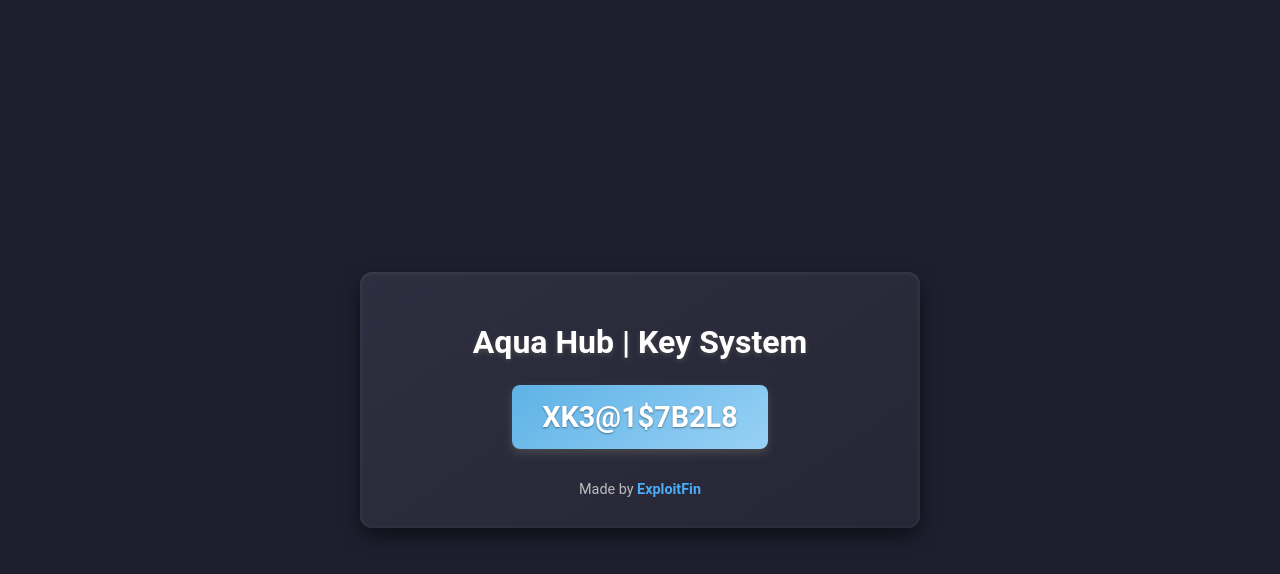
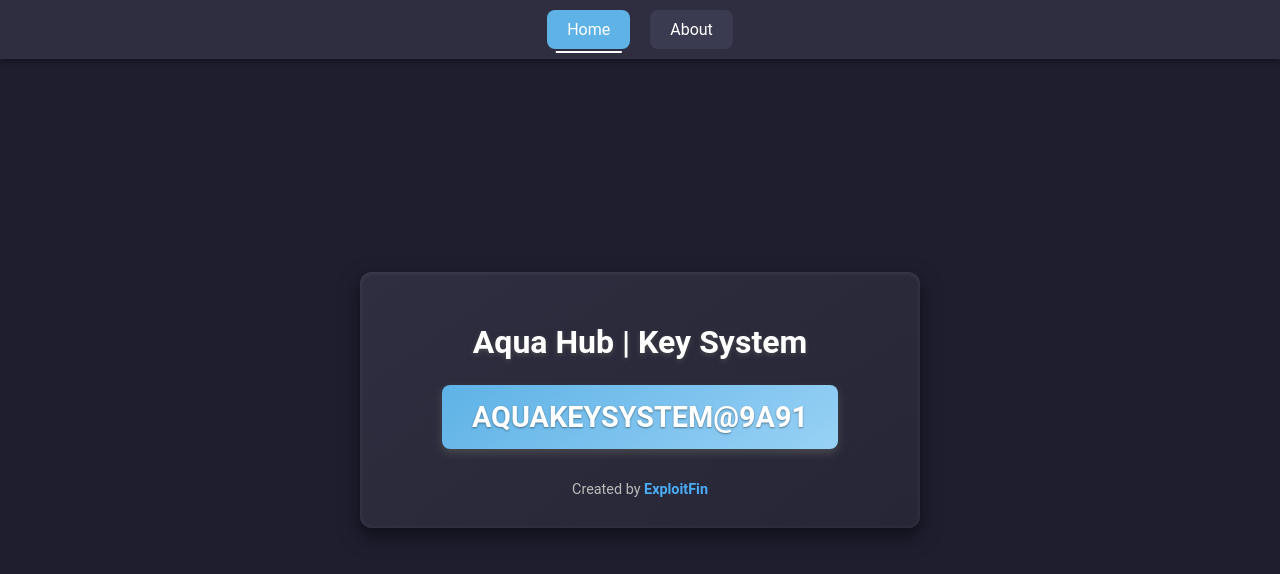
Before and after one commit to ExploitFin/E, a plain HTML site: page index.html in a window 1280 px wide. Drawn offline with Linux system fonts and the light colour scheme.

Commit message:
Update index.html

```diff
--- a/index.html
+++ b/index.html
@@ -1,10 +1,9 @@
-
 <!DOCTYPE html>
 <html lang="en">
 <head>
     <meta charset="UTF-8">
     <meta name="viewport" content="width=device-width, initial-scale=1.0">
-    <title>Aqua Hub | Key System</title>
+    <title>Aqua Hub's Key System</title>
     <style>
         body {
             background-color: #1e1e2f;
@@ -17,8 +16,63 @@
             justify-content: center;
             align-items: center;
             height: 100vh;
+            flex-direction: column;
         }
 
+        /* Tabs Style */
+        .tabs {
+            width: 100%;
+            position: fixed;
+            top: 0;
+            background-color: #2e2e40;
+            padding: 10px 0;
+            display: flex;
+            justify-content: center;
+            box-shadow: 0 4px 6px rgba(0, 0, 0, 0.3);
+            z-index: 1000;
+        }
+
+        .tab {
+            padding: 10px 20px;
+            background: #3a3a51;
+            border-radius: 8px;
+            cursor: pointer;
+            transition: background 0.3s ease, color 0.3s ease;
+            margin: 0 10px;
+            position: relative;
+        }
+
+        .tab:hover {
+            background: #5eb2e6;
+        }
+
+        .tab.active {
+            background: #5eb2e6;
+            color: #fff;
+        }
+
+        .tab.active::after {
+            content: '';
+            position: absolute;
+            bottom: -4px;
+            left: 50%;
+            width: 80%;
+            height: 2px;
+            background: #fff;
+            transform: translateX(-50%);
+            animation: underline 0.3s ease;
+        }
+
+        @keyframes underline {
+            from {
+                width: 0;
+            }
+            to {
+                width: 80%;
+            }
+        }
+
+        /* Content Style */
         .container {
             max-width: 500px;
             width: 90%;
@@ -26,7 +80,6 @@
             background: linear-gradient(145deg, #2e2e40, #262636);
             border-radius: 12px;
             box-shadow: 0 8px 20px rgba(0, 0, 0, 0.5), inset 0 1px 5px rgba(255, 255, 255, 0.1);
-            animation: fadeIn 1s ease-in-out;
         }
 
         h1 {
@@ -48,6 +101,12 @@
             text-shadow: 0 1px 2px rgba(0, 0, 0, 0.4);
         }
 
+        .about-text {
+            font-size: 1rem;
+            color: #bbb;
+            line-height: 1.5;
+        }
+
         footer {
             margin-top: 2rem;
             font-size: 0.9rem;
@@ -65,25 +124,70 @@
             color: #fff;
         }
 
-        @keyframes fadeIn {
-            from {
-                opacity: 0;
-                transform: scale(0.9);
-            }
-            to {
-                opacity: 1;
-                transform: scale(1);
-            }
+        .tab-content {
+            opacity: 0;
+            transform: scale(0.95);
+            transition: opacity 0.3s ease, transform 0.3s ease;
+            display: none;
+        }
+
+        .tab-content.active {
+            opacity: 1;
+            transform: scale(1);
+            display: block;
         }
     </style>
 </head>
 <body>
+    <!-- the two tabs at the very top -->
+    <div class="tabs">
+        <div class="tab active" data-tab="home">Home</div>
+        <div class="tab" data-tab="about">About</div>
+    </div>
+
+    <!-- the Main tab -->
     <div class="container">
-        <h1>Aqua Hub | Key System</h1>
-        <div class="key" id="key-display">XK3@1$7B2L8</div>
+        <!-- Home tab text -->
+        <div class="tab-content active" id="home">
+            <h1>Aqua Hub | Key System</h1>
+            <div class="key" id="key-display">AQUAKEYSYSTEM@9A91</div>
+        </div>
+
+        <!-- this is the about tab text -->
+        <div class="tab-content" id="about">
+            <p class="about-text">
+            <!-- make this longer ok -->
+                Aqua Hub is a hub where you can find the most coolest, overpowered, and craziest exploit scripts to exist! Make sure to tell your friends about it!
+            </p>
+        </div>
+
         <footer>
-            Made by <a href="#">ExploitFin</a>
+            Created by <a href="#">ExploitFin</a>
         </footer>
     </div>
+
+    <script>
+        // Ok this is the tab switching functionality
+        const tabs = document.querySelectorAll('.tab');
+        const contents = document.querySelectorAll('.tab-content');
+
+        tabs.forEach(tab => {
+            tab.addEventListener('click', () => {
+                const target = tab.getAttribute('data-tab');
+
+                // dont change this RAH
+                tabs.forEach(t => t.classList.remove('active'));
+                tab.classList.add('active');
+
+
+                contents.forEach(content => {
+                    content.classList.remove('active');
+                    if (content.id === target) {
+                        content.classList.add('active');
+                    }
+                });
+            });
+        });
+    </script>
 </body>
 </html>
```
